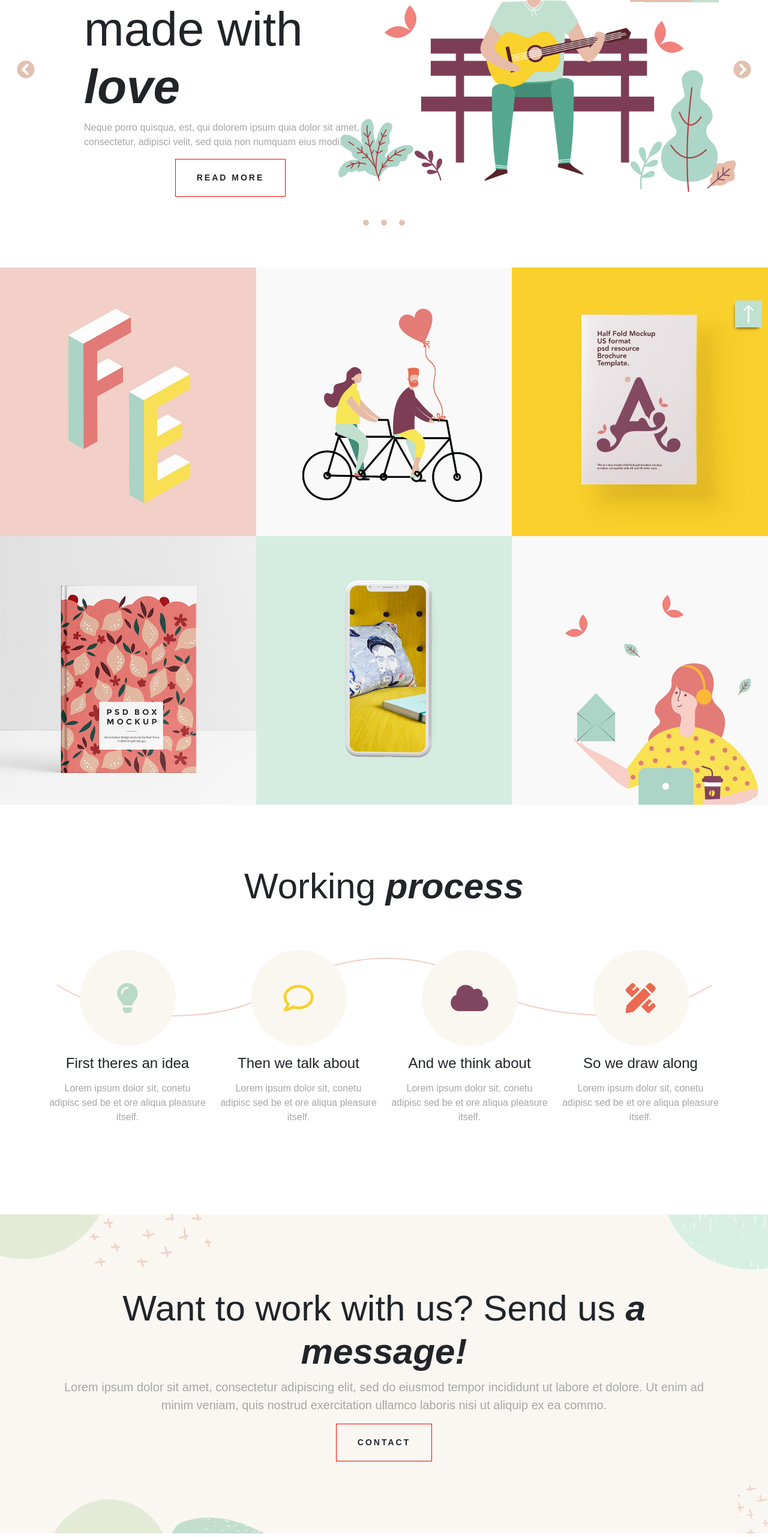
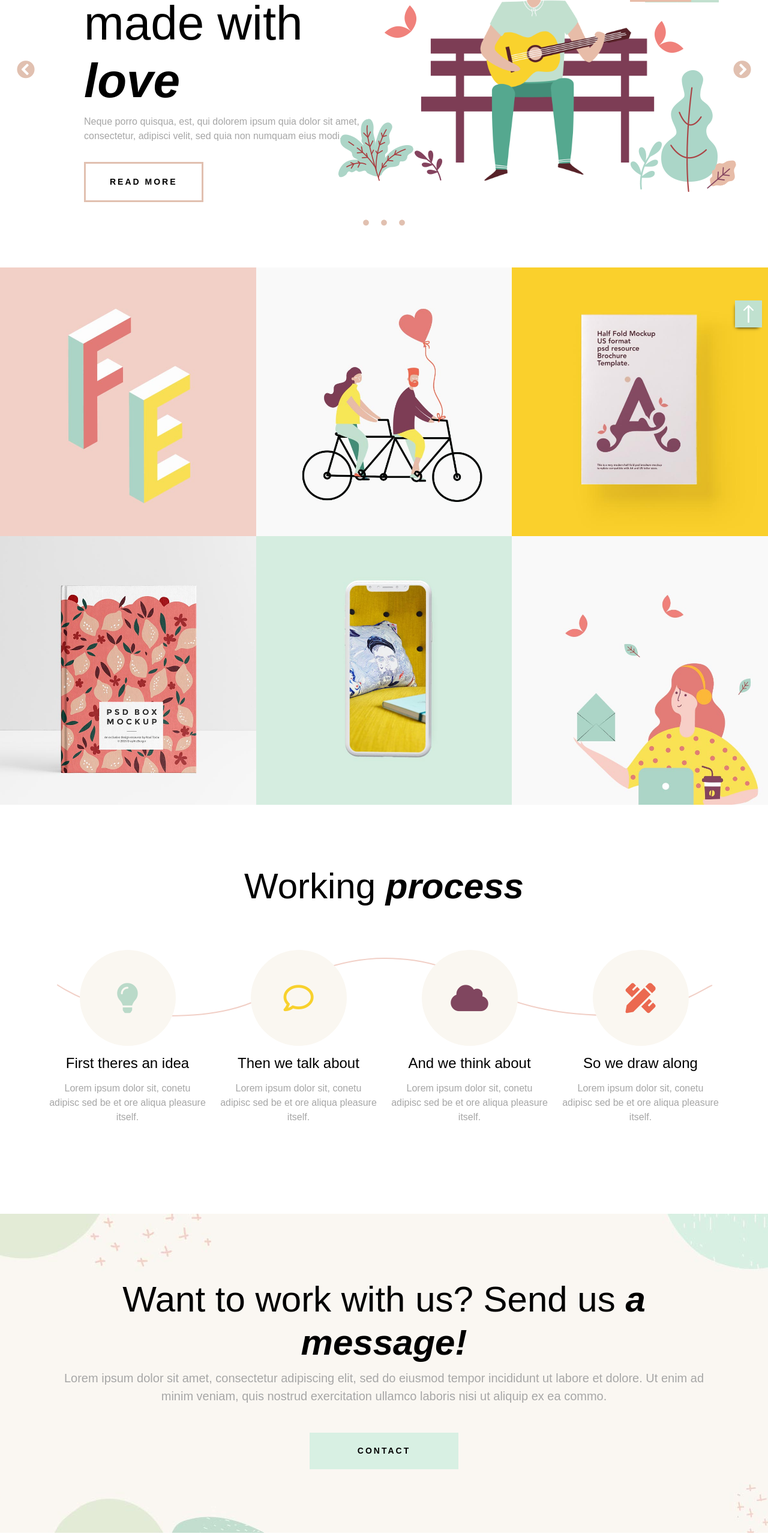
Before and after one commit to LucaSunseri/proj-html-vuejs, a Vue app: page / in a window 1280 px wide. Shown: the part 234-2797 px from the top of the page at 60% size. Built offline with nearby package versions, Linux system fonts and the light colour scheme; a small style sheet from the web is missing.

Commit message:
Added some hover and end some components

```diff
--- a/src/assets/style/general.scss
+++ b/src/assets/style/general.scss
@@ -5,6 +5,12 @@
 
 body {
     font-family: $font-primary;
+    color: $color-primary;
+}
+
+.ls-italic {
+    font-family: $font-secondary;
+    font-style: italic;
 }
 
 /* BUTTON STYLE */
@@ -13,9 +19,13 @@ body {
     font-weight: bold;
     letter-spacing: 3px;
     display: inline-block;
-    padding: 20px 35px;
-    border: 1px solid red;
     text-transform: uppercase;
+    cursor: pointer;
+    transition: all 0.6s ease-in-out;
+    &:hover {
+        color: #fff;
+        background-color: #e1c0b0 !important;
+    }
 }
 
 /* TITLE STYLE */
--- a/src/components/Carousel.vue
+++ b/src/components/Carousel.vue
@@ -105,13 +105,17 @@ export default {
     display: flex;
     flex-direction: column;
     justify-content: center;
-    align-items: center;
     h2 {
         font-size: 80px;
         font-weight: 400;
     }
     p {
         color: $color-secondary;
+    }
+    .ls-button-text {
+        border: 3px solid #e1c0b0;
+        padding: 20px 40px;
+        margin-top: 15px;
     }
 }
 
--- a/src/components/Footer.vue
+++ b/src/components/Footer.vue
@@ -36,6 +36,8 @@ export default {
 </script>
 
 <style lang="scss" scoped>
+@import "../assets/style/vars.scss";
+
 .ls-footer {
     background-color: #c0e1cf;
     padding: 80px 0;
@@ -44,7 +46,7 @@ export default {
         margin: 8px 0;
     }
     a {
-        color: black;
+        color: $color-primary;
     }
     .fab {
         font-size: 18px;
--- a/src/components/main-components/ContactSection.vue
+++ b/src/components/main-components/ContactSection.vue
@@ -31,11 +31,16 @@ export default {
     background-image: url(../../assets/img/h-2-background-1.jpg);
     background-repeat: no-repeat;
     background-position: center;
-    padding: 155px 0;
+    padding: 140px 0;
     p {
         font-size: 20px;
         color: $color-secondary;
         text-align: center;
     }
+    .ls-button-text {
+        background-color: #d8f0e3;
+        padding: 20px 80px;
+        margin-top: 30px;
+    }
 }
 </style>
--- a/src/components/main-components/PostSection.vue
+++ b/src/components/main-components/PostSection.vue
@@ -2,11 +2,16 @@
     <div class="container">
         <div class="row row-cols-1 row-cols-md-2 row-cols-lg-3">
             <div class="col ls-box" v-for="post in posts" :key="post.id">
+                <!-- Box TOP containing image -->
                 <div class="ls-box__top">
+                    <div class="ls-box__top-image">
                         <img
                             :src="require(`../../assets/img/${post.image}`)"
                             :alt="post.alt"
                         />
+                    </div>
+
+                    <!-- Box in posiction absolute containing date -->
                     <div class="ls-box__top-date">
                         <div class="ls-day">
                             <span>{{ post.date.day }}</span>
@@ -16,11 +21,13 @@
                         </div>
                     </div>
                 </div>
+
+                <!-- Box BOTTOM containing text -->
                 <div class="ls-box__bottom">
                     <h3>
                         <a href="#">{{ post.text.title }}</a>
                     </h3>
-                    <p>By {{ post.text.author }}</p>
+                    <p class="ls-italic">By {{ post.text.author }}</p>
                 </div>
             </div>
         </div>
@@ -43,10 +50,23 @@ export default {
 <style lang="scss" scoped>
 @import "../../assets/style/vars.scss";
 
+.ls-box {
+    margin-bottom: 30px;
+}
+
 .ls-box__top {
     position: relative;
+    cursor: pointer;
+    .ls-box__top-image {
+        overflow: hidden;
         img {
             width: 100%;
+            transform: scale(1);
+            transition: all 0.8s ease-in-out;
+        }
+        &:hover img {
+            transform: scale(1.1);
+        }
     }
 }
 
@@ -71,9 +91,11 @@ export default {
 }
 
 .ls-box__bottom {
+    margin-top: 15px;
     a {
         text-decoration: none;
         color: black;
+        font-weight: 300;
     }
 }
 </style>
```
Lines whose indentation alone changed are shown as unchanged.
